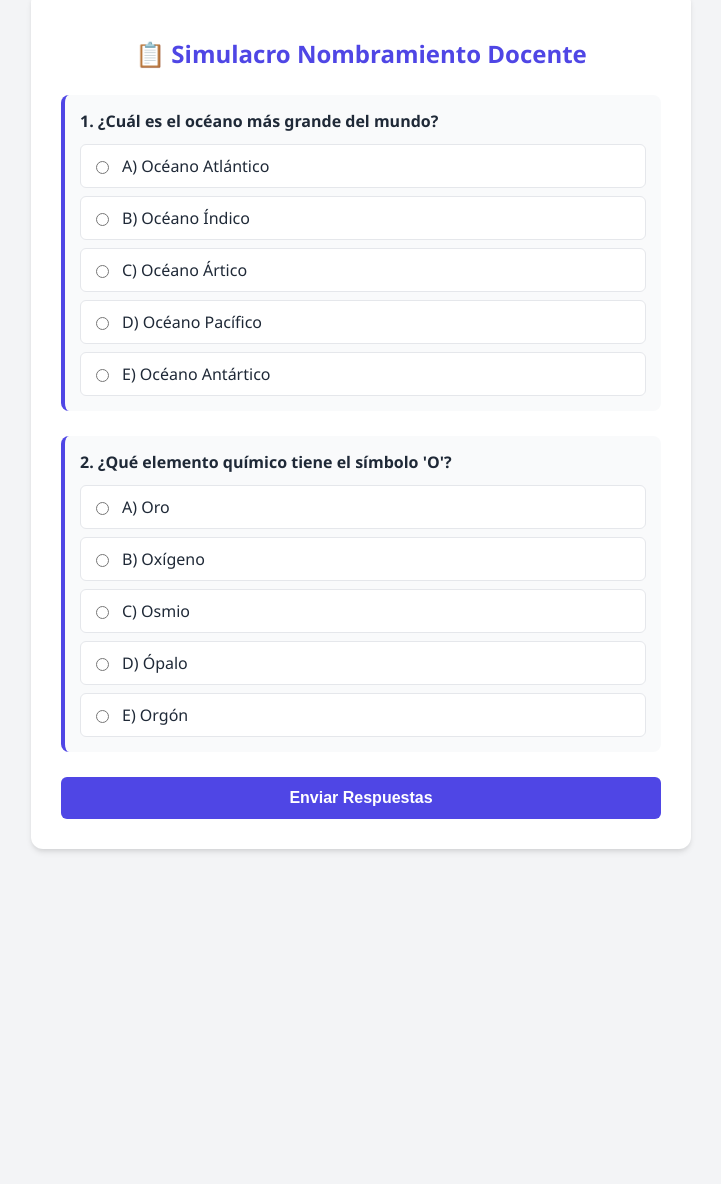
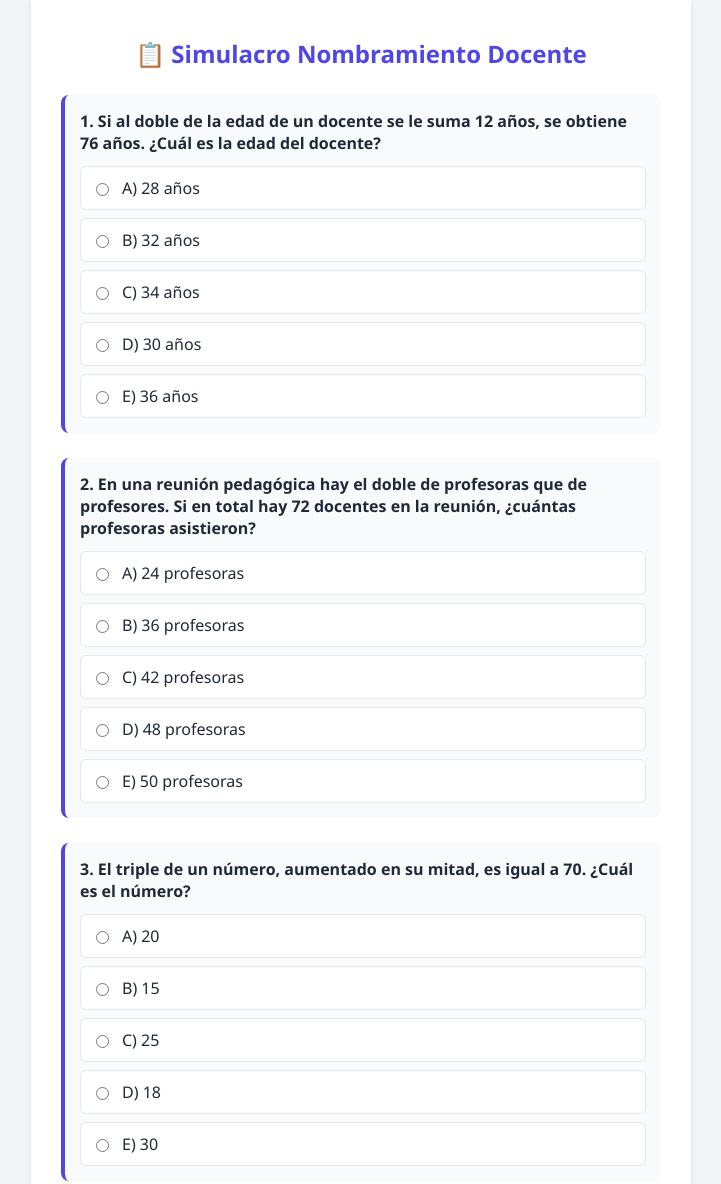
Before and after one commit to eluqueqboob/eluqueq.github.io, a plain HTML site: page index.html in a window 1280 px wide. Shown: the part 29-1213 px from the top of the page, without its empty margins (279-1000 px from the left). Before the commit the page ends 898 px from the top, so only its background shows below. Drawn offline with Linux system fonts and the light colour scheme.

Commit message:
Update quiz questions and answers in index.html

```diff
--- a/index.html
+++ b/index.html
@@ -158,30 +158,65 @@
         // =========================================================================
         // 🛑 [INICIO DE SECCIÓN DE PREGUNTAS] - SOLO REEMPLAZAR ESTE BLOQUE 🛑
         // =========================================================================
-        preguntas: [
+                preguntas: [
             {
-                enunciado: "1. ¿Cuál es el océano más grande del mundo?",
+                enunciado: "1. Si al doble de la edad de un docente se le suma 12 años, se obtiene 76 años. ¿Cuál es la edad del docente?",
                 alternativas: {
-                    A: "A) Océano Atlántico",
-                    B: "B) Océano Índico",
-                    C: "C) Océano Ártico",
-                    D: "D) Océano Pacífico",
-                    E: "E) Océano Antártico"
+                    A: "A) 28 años",
+                    B: "B) 32 años",
+                    C: "C) 34 años",
+                    D: "D) 30 años",
+                    E: "E) 36 años"
+                },
+                correcta: "B"
+            },
+            {
+                enunciado: "2. En una reunión pedagógica hay el doble de profesoras que de profesores. Si en total hay 72 docentes en la reunión, ¿cuántas profesoras asistieron?",
+                alternativas: {
+                    A: "A) 24 profesoras",
+                    B: "B) 36 profesoras",
+                    C: "C) 42 profesoras",
+                    D: "D) 48 profesoras",
+                    E: "E) 50 profesoras"
+                },
+                correcta: "D"
+            },
+            {
+                enunciado: "3. El triple de un número, aumentado en su mitad, es igual a 70. ¿Cuál es el número?",
+                alternativas: {
+                    A: "A) 20",
+                    B: "B) 15",
+                    C: "C) 25",
+                    D: "D) 18",
+                    E: "E) 30"
                 },
                 correcta: "A"
             },
             {
-                enunciado: "2. ¿Qué elemento químico tiene el símbolo 'O'?",
+                enunciado: "4. Un director compra cuadernos y lapiceros para sus docentes. Si el precio de un cuaderno cuesta el triple que el de un lapicero, y por un cuaderno y un lapicero juntos pagó 16 soles, ¿cuánto cuesta el cuaderno?",
                 alternativas: {
-                    A: "A) Oro",
-                    B: "B) Oxígeno",
-                    C: "C) Osmio",
-                    D: "D) Ópalo",
-                    E: "E) Orgón"
+                    A: "A) 4 soles",
+                    B: "B) 8 soles",
+                    C: "C) 12 soles",
+                    D: "D) 10 soles",
+                    E: "E) 14 soles"
+                },
+                correcta: "C"
+            },
+            {
+                enunciado: "5. Tres especialistas de la UGEL se reparten un bono de 450 soles. Si el segundo recibe el doble que el primero, y el tercero recibe el triple que el primero, ¿cuántos soles recibió el segundo especialista?",
+                alternativas: {
+                    A: "A) 75 soles",
+                    B: "B) 150 soles",
+                    C: "C) 225 soles",
+                    D: "D) 100 soles",
+                    E: "E) 120 soles"
                 },
                 correcta: "B"
             }
         ]
+
+
         // =========================================================================
         // 🛑 [FIN DE SECCIÓN DE PREGUNTAS] - NO MODIFICAR NADA HACIA ABAJO 🛑
         // =========================================================================
```
